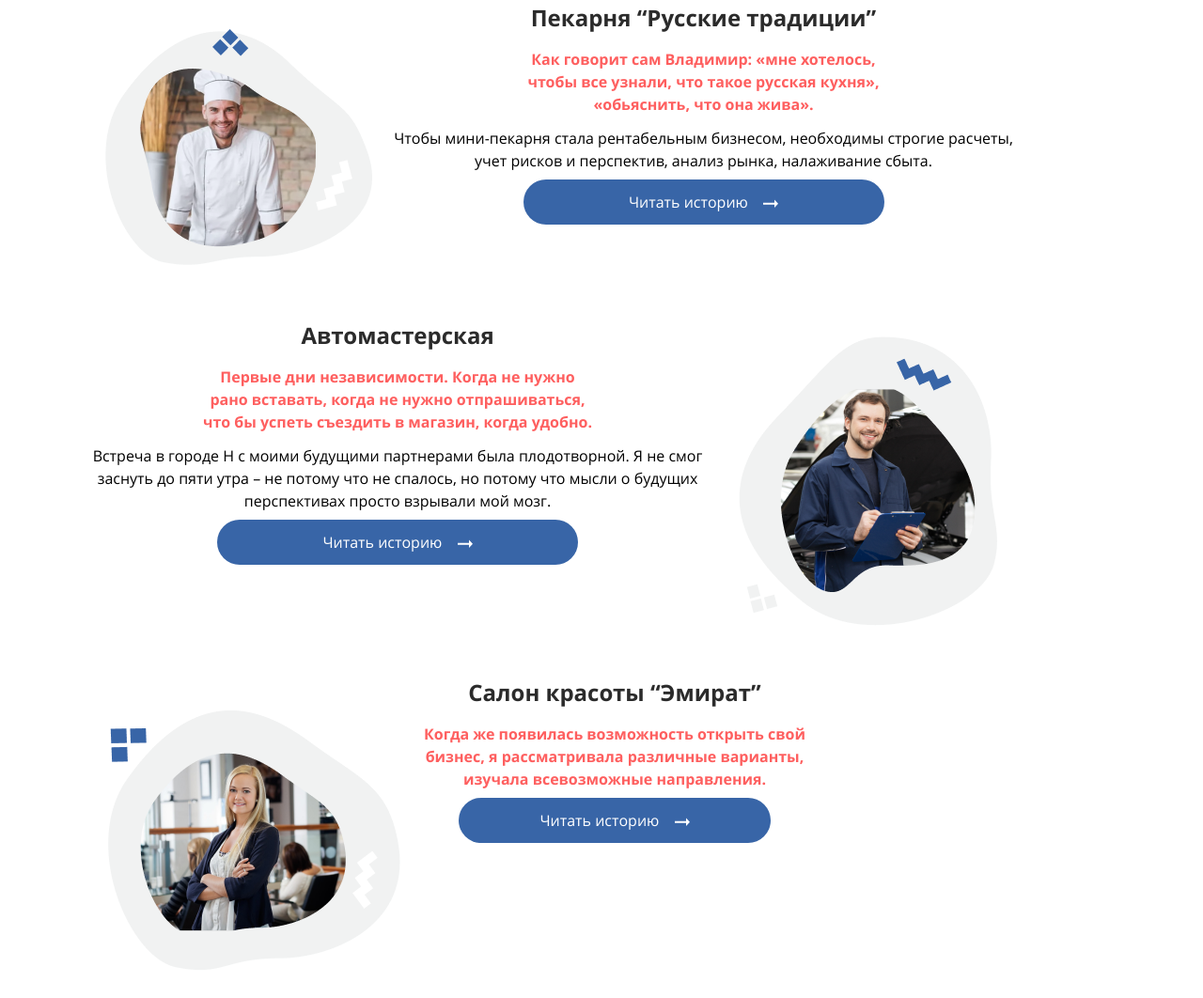
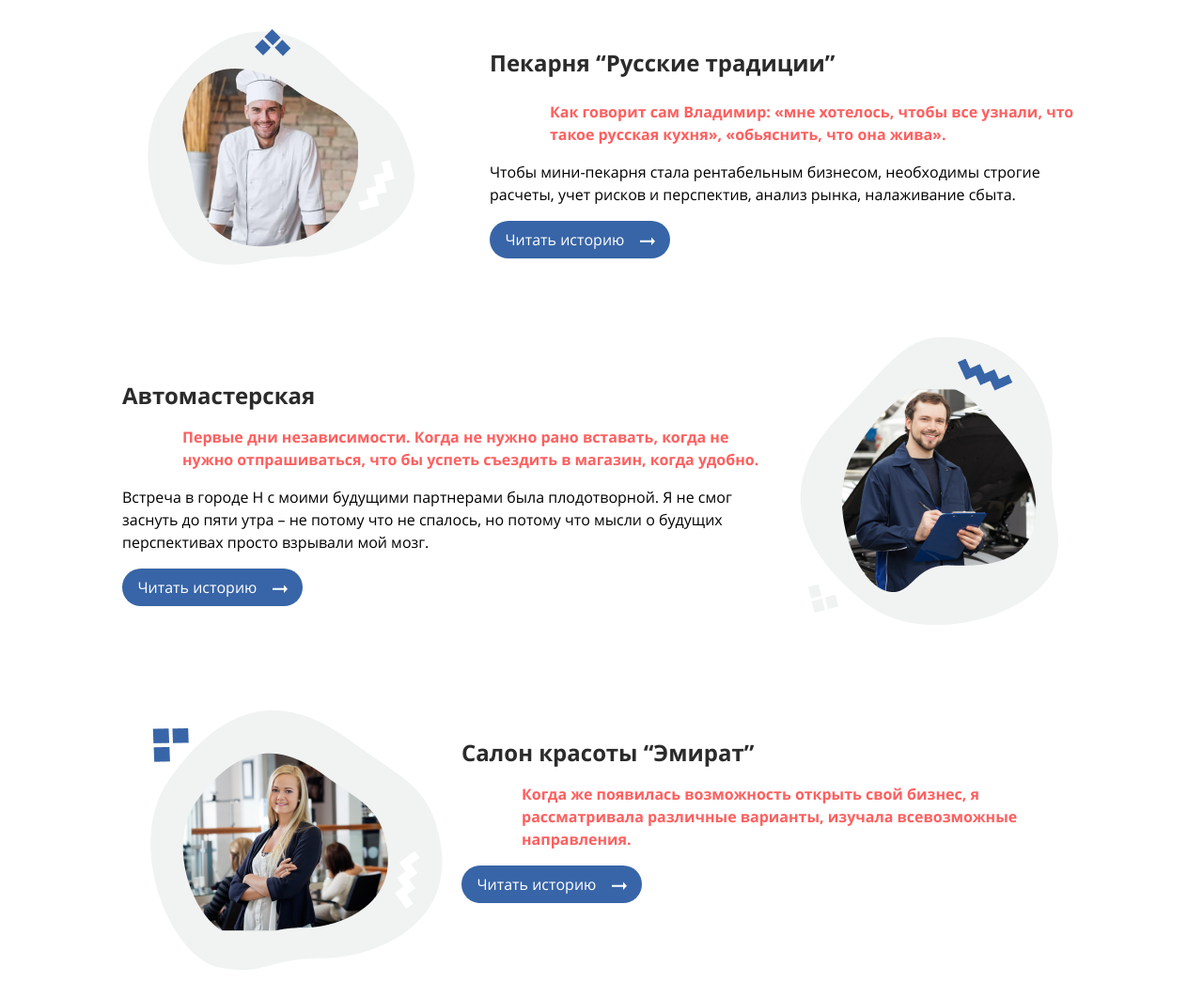
Before and after one commit to n4ks/webpack-tailwind-config, a website built with webpack: page src/index.html in a window 1280 px wide. Shown: the part 2171-3233 px from the top of the page at 94% size. Built offline with nearby package versions, Linux system fonts and the light colour scheme; files whose address does not match are found by name.

Commit message:
complete histories block

```diff
--- a/src/index.html
+++ b/src/index.html
@@ -321,7 +321,7 @@
             </li>
           </ul>
         </section>
-        <section class="mb-10 desktop:w-250">
+        <section class="mb-10 desktop:w-255 desktop:mx-auto">
           <h2
             class="
               relative
@@ -346,7 +346,7 @@
                 height="306"
                 class="mx-auto desktop:mx-0"
               />
-              <div>
+              <div class="desktop:pl-16 desktop:pt-12">
                 <h3
                   class="
                     text-xl
@@ -355,6 +355,8 @@
                     text-color2
                     tablet:mb-4
                     desktop:text-2xl
+                    desktop:mb-6
+                    desktop:text-left
                   "
                 >
                   Пекарня “Русские традиции”
@@ -368,14 +370,25 @@
                     font-bold
                     mx-auto
                     mb-3
-                    tablet:
                     tablet:w-104
+                    desktop:w-auto
+                    desktop:text-left
+                    desktop:pl-16
+                    desktop:mb-4
                   "
                 >
                   Как говорит сам Владимир: «мне хотелось, чтобы все узнали, что
                   такое русская кухня», «обьяснить, что она жива».
                 </blockquote>
-                <blockquote class="text-base text-color1 font-normal mb-2">
+                <blockquote
+                  class="
+                    text-base text-color1
+                    font-normal
+                    mb-2
+                    desktop:text-left
+                    desktop:mb-4
+                  "
+                >
                   Чтобы мини-пекарня стала рентабельным бизнесом, необходимы
                   строгие расчеты, учет рисков и перспектив, анализ рынка,
                   налаживание сбыта.
@@ -397,6 +410,9 @@
                     w-4/5
                     mb-4
                     max-w-sm
+                    desktop:mx-0
+                    desktop:w-48
+                    desktop:py-2
                   "
                 >
                   <span class="pr-3">Читать историю</span>
@@ -424,7 +440,7 @@
                 width="324"
                 height="348"
               />
-              <div class="clients-list__group-block">
+              <div class="desktop:pt-12 desktop:pt-16">
                 <h3
                   class="
                     text-xl
@@ -432,7 +448,7 @@
                     mb-14
                     text-color2
                     tablet:mb-4
-                    desktop:text-2xl
+                    desktop:text-2xl desktop:text-left
                   "
                 >
                   Автомастерская
@@ -446,15 +462,26 @@
                     font-bold
                     mx-auto
                     mb-3
-                    tablet:
                     tablet:w-104
+                    desktop:w-auto
+                    desktop:text-left
+                    desktop:pl-16
+                    desktop:mb-4
                   "
                 >
                   Первые дни независимости. Когда не нужно рано вставать, когда
                   не нужно отпрашиваться, что бы успеть съездить в магазин,
                   когда удобно.
                 </blockquote>
-                <blockquote class="text-base text-color1 font-normal mb-2">
+                <blockquote
+                  class="
+                    text-base text-color1
+                    font-normal
+                    mb-2
+                    desktop:text-left
+                    desktop:mb-4
+                  "
+                >
                   Встреча в городе Н с моими будущими партнерами была
                   плодотворной. Я не смог заснуть до пяти утра – не потому что
                   не спалось, но потому что мысли о будущих перспективах просто
@@ -477,6 +504,9 @@
                     w-4/5
                     mb-4
                     max-w-sm
+                    desktop:mx-0
+                    desktop:w-48
+                    desktop:py-2
                   "
                 >
                   <span class="pr-3">Читать историю</span>
@@ -504,7 +534,7 @@
                 width="361"
                 height="338"
               />
-              <div class="clients-list__group-block">
+              <div class="desktop:pt-12 desktop:pt-16">
                 <h3
                   class="
                     text-xl
@@ -512,7 +542,7 @@
                     mb-14
                     text-color2
                     tablet:mb-4
-                    desktop:text-2xl
+                    desktop:text-2xl desktop:text-left
                   "
                 >
                   Салон красоты “Эмират”
@@ -526,8 +556,11 @@
                     font-bold
                     mx-auto
                     mb-2
-                    tablet:
                     tablet:w-104
+                    desktop:w-auto
+                    desktop:text-left
+                    desktop:pl-16
+                    desktop:mb-4
                   "
                 >
                   Когда же появилась возможность открыть свой бизнес, я
@@ -550,6 +583,9 @@
                     py-3
                     w-4/5
                     max-w-sm
+                    desktop:mx-0
+                    desktop:w-48
+                    desktop:py-2
                   "
                 >
                   <span class="pr-3">Читать историю</span>
--- a/src/styles/general.css
+++ b/src/styles/general.css
@@ -43,6 +43,12 @@
   }
 }
 
+@media (min-width: 1150px) {
+  .quote-icon::before {
+    left: 0;
+  }
+}
+
 .title-icon::before,
 .title-icon::after {
   position: absolute;
--- a/tailwind.config.js
+++ b/tailwind.config.js
@@ -43,7 +43,7 @@ module.exports = {
         104: "26rem",
         202: "50.5rem",
         230: "57.5rem",
-        250: "62.5rem",
+        255: "63.75rem",
         "fit-content": "fit-content",
         // tabletContainer: "700px",
       },
```
